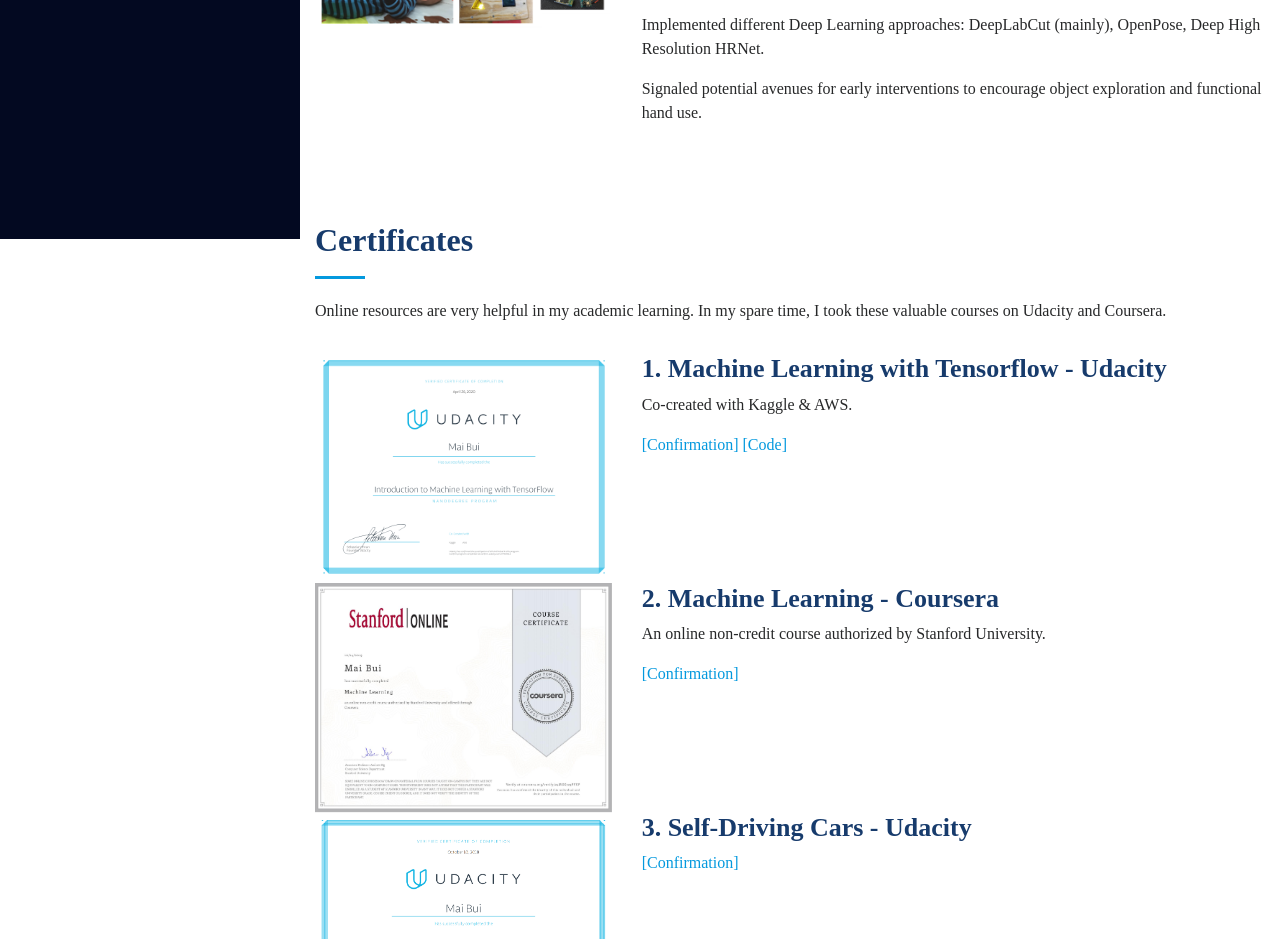
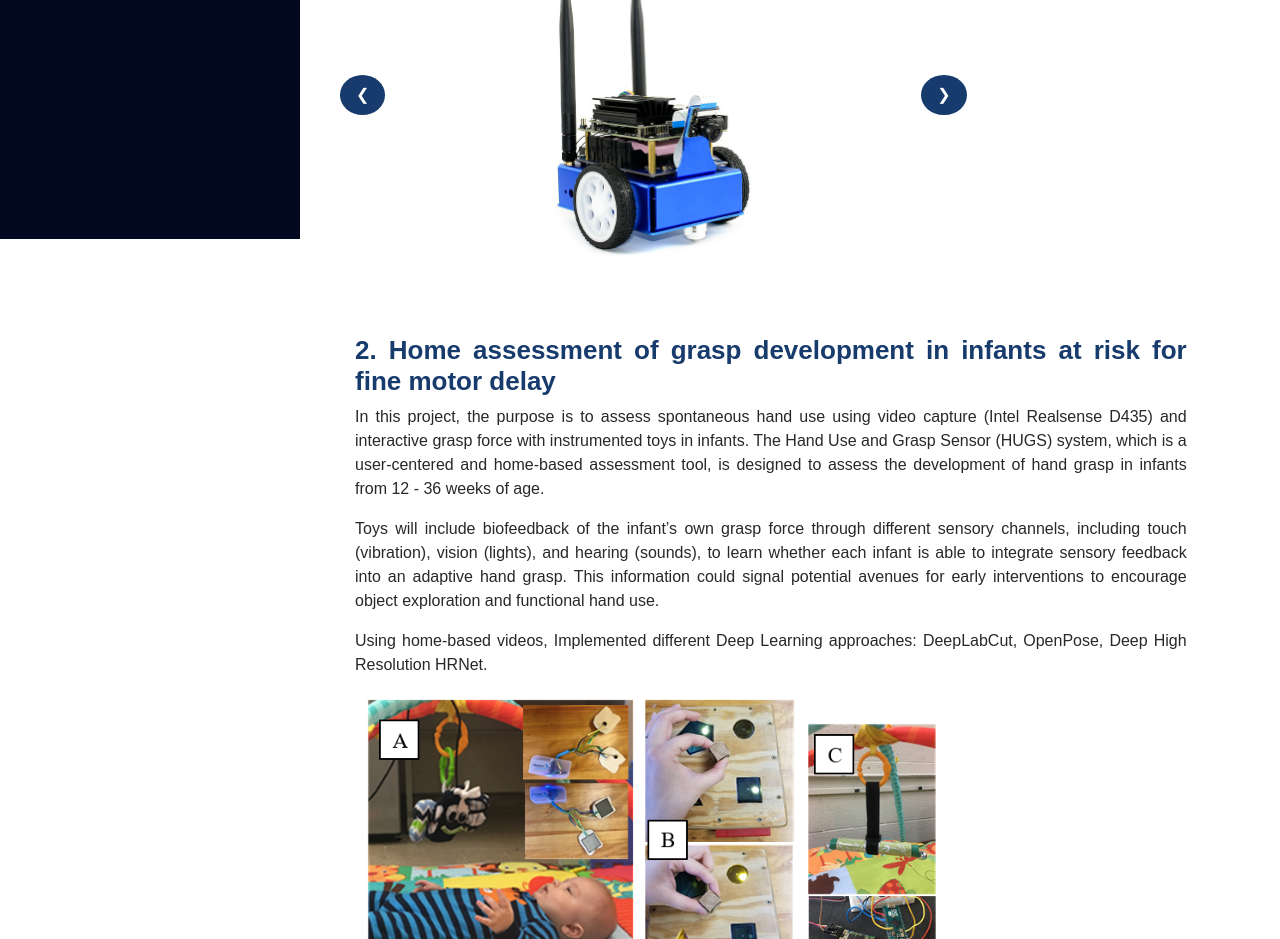
Before and after one commit to maipbui/maipbui.github.io, a plain HTML site: page projects.html in a window 1280 px wide. Shown: the part 561-1500 px from the top of the page. Drawn offline with Linux system fonts and the light colour scheme.

Commit message:
Update content

```diff
--- a/assets/js/main.js
+++ b/assets/js/main.js
@@ -14,3 +14,21 @@
     }
   });
 })(jQuery);
+
+var slideIndex = 1;
+showDivs(slideIndex);
+
+function plusDivs(n) {
+  showDivs(slideIndex += n);
+}
+
+function showDivs(n) {
+  var i;
+  var x = document.getElementsByClassName("mySlides");
+  if (n > x.length) {slideIndex = 1}
+  if (n < 1) {slideIndex = x.length} ;
+  for (i = 0; i < x.length; i++) {
+    x[i].style.display = "none";
+  }
+  x[slideIndex-1].style.display = "block";
+}
--- a/main.css
+++ b/main.css
@@ -1,5 +1,5 @@
 body {
-  font-family: "Fira Sans";
+  font-family: "Fira Sans", sans-serif;
   color: #272829;
 }
 
@@ -13,7 +13,7 @@
 }
 
 h1, h2, h3, h4, h5, h6 {
-  font-family: "Fira Sans";
+  font-family: "Fira Sans", sans-serif;
 }
 
 
@@ -49,7 +49,7 @@
   font-weight: 600;
   -moz-text-align-last: center;
   text-align-last: center;
-  font-family: "Fira Sans";
+  font-family: "Fira Sans", sans-serif;
 }
 
 #header .profile h1 a, #header .profile h1 a:hover {
@@ -242,12 +242,34 @@
   color: #173b6c;
 }
 
-/*--------------------------------------------------------------
-# Certificates Section
---------------------------------------------------------------*/
+#projects {
+  margin-left: 40px;
+  text-align: justify;
+}
 
-.certificates .content h3 {
-  font-weight: 700;
-  font-size: 26px;
-  color: #173b6c;
+.pj-button{
+  border:none;
+  display:inline-block;
+  padding:8px 16px;
+  color:#fff;
+  background-color:#173b6c;
+  cursor:pointer;
+  white-space:nowrap;
+  border-radius: 50%;
 }
+
+.pj-display-left{
+  position:absolute;
+  top:50%;
+  left:0%;
+  transform:translate(0%,-50%);
+  -ms-transform:translate(-0%,-50%)
+}
+
+.pj-display-right{
+  position:absolute;
+  top:50%;
+  right:0%;
+  transform:translate(0%,-50%);
+  -ms-transform:translate(0%,-50%)
+}
--- a/projects.html
+++ b/projects.html
@@ -69,65 +69,64 @@
         </div>
 
         <div class="row">
-          <div class="col-lg-4">
-            <img src="assets/img/projects/project-1-robot.jpg" class="img-fluid" alt="">
-          </div>
-          <div class="col-lg-8 pt-4 pt-lg-0 content">
+          <div class="col-lg-11 content">
             <h3>1. Autonomous Driving Robot</h3>
-            <p>Worked with a team <a href="https://www.catholic.edu/index.html">@CatholicUniv</a> to develop an autonomous robot using NVIDIA Jetson Nano board and Raspberry Pi Camera. </p>
-            <p>The robot is capable of avoiding obstacles, keeping track of the lane lines, and recognizing determined traffic signs. </p>
-            <p>Applied transfer learning to pre-trained deep learning architecture to optimize the system performance.</p>
-            <p>Deep Learning Frameworks used: PyTorch, TensorFlow. </p>
+            <p>This project aims to integrate autonomous driving robot using NVIDIA Jetson Nano board and Raspberry PI Camera.
+               The purpose of this work is to train the NVIDIA Robot - which is a pre-built robot with a complete Artificial Intelligent (AI) development environment
+               based on the tiny Jetson Nano computer chip, hardcoded using Python platform. </p>
+            <p>Therefore, the robot has the ability to avoid objects (collision avoidance) and keep track to drive safely within the lane lines (road following).
+               Moreover, this autonomous robot can also follow the instruction signs and traffic signs such as a left turn, right turn, stop, and go to a pre-set destination.</p>
+            <p>This work uses PyTorch and Tensorflow to train the model and applies transfer learning to pre-trained deep learning architecture to optimize the system performance.</p>
+            <p>Read more: <a href="https://engineering.catholic.edu/student-experience/senior-design/eecs-sd.html">Senior Design 2020</a></p>
           </div>
 
-          <div class="col-lg-4">
-            <img src="assets/img/projects/project-2-infant.png" class="img-fluid" alt="">
+          <div class="col-lg-8">
+            <img class="mySlides" src="assets/img/projects/pj1/robot.jpg" alt="The autonomous robot" style="width:100%">
+            <img class="mySlides" src="assets/img/projects/pj1/goals.png" alt="The project's goals" style="width:100%">
+            <img class="mySlides" src="assets/img/projects/pj1/poster.png" alt="The project's poster" style="width:100%">
+
+            <button class="pj-button pj-display-left" onclick="plusDivs(-1)">&#10094;</button>
+            <button class="pj-button pj-display-right" onclick="plusDivs(+1)">&#10095;</button>
           </div>
-          <div class="col-lg-8 pt-4 pt-lg-0 content">
+
+          <div class="col-lg-11 content">
+            <br>
+            <br>
+            <br>
             <h3>2. Home assessment of grasp development in infants at risk for fine motor delay</h3>
-            <p>Assessed spontaneous hand use using video capture (Intel Realsense D435) and interactive grasp force with instrumented toys in infants. </p>
-            <p>Implemented different Deep Learning approaches: DeepLabCut (mainly), OpenPose, Deep High Resolution HRNet. </p>
-            <p>Signaled potential avenues for early interventions to encourage object exploration and functional hand use. </p>
-          </div>
+            <p>In this project, the purpose is to assess spontaneous hand use using video capture (Intel Realsense D435) and interactive grasp force with instrumented toys in infants.
+               The Hand Use and Grasp Sensor (HUGS) system, which is a user-centered and home-based assessment tool, is designed to assess the development of hand grasp in infants from 12 - 36 weeks of age.</p>
+            <p>Toys will include biofeedback of the infant’s own grasp force through different sensory channels, including touch (vibration), vision (lights), and hearing (sounds), to learn whether each infant is able to integrate sensory feedback into an adaptive hand grasp.
+               This information could signal potential avenues for early interventions to encourage object exploration and functional hand use.</p>
+            <p>Using home-based videos, Implemented different Deep Learning approaches: DeepLabCut, OpenPose, Deep High Resolution HRNet.</p>
+         </div>
+
+         <div class="col-lg-8">
+           <img src="assets/img/projects/pj2/infant.png" alt="Babytoy" style="width:100%">
+           <br>
+           <br>
+           <br>
+         </div>
         </div>
-      </div>
-    </section><!-- End Projects Section -->
 
-    <section id="certificates" class="certificates">
-      <div class="container">
         <div class="section-title">
-          <h2>Certificates</h2>
-          <p>Online resources are very helpful in my academic learning. In my spare time, I took these valuable courses on Udacity and Coursera.</p>
+          <h2>Site Projects</h2>
         </div>
 
         <div class="row">
           <div class="col-lg-4">
-            <img src="assets/img/certificates/certificate-tensorflow-udacity.png" class="img-fluid" alt="">
+            <img src="assets/img/site-projects/sudoku.png" class="img-fluid" alt="Sudoku Demo">
           </div>
           <div class="col-lg-8 pt-4 pt-lg-0 content">
-            <h3>1. Machine Learning with Tensorflow - Udacity</h3>
-            <p>Co-created with Kaggle & AWS.</p>
-            <p><a href="https://confirm.udacity.com/374DHSL6">[Confirmation]</a>
-               <a href="https://github.com/maipbui/ml-tensorflow-udacity">[Code]</a></p>
-          </div>
-
-          <div class="col-lg-4">
-            <img src="assets/img/certificates/certificate-ml-coursera.jpeg" class="img-fluid" alt="">
-          </div>
-          <div class="col-lg-8 pt-4 pt-lg-0 content">
-            <h3>2. Machine Learning - Coursera</h3>
-            <p>An online non-credit course authorized by Stanford University. </p>
-            <p><a href="https://www.coursera.org/account/accomplishments/verify/24MGG723PFEP">[Confirmation]</a></p>
-          </div>
-
-          <div class="col-lg-4">
-            <img src="assets/img/certificates/certificate-selfdrivingcars-udacity.png" class="img-fluid" alt="">
-          </div>
-          <div class="col-lg-8 pt-4 pt-lg-0 content">
-            <h3>3. Self-Driving Cars - Udacity</h3>
-            <p><a href="https://confirm.udacity.com/RUPPM7GR">[Confirmation]</a></p>
+            <h3>Sudoku Game</h3>
+            <p>A Sudoku Visualization in python using pygame library and automate the game using backtracking algorithm.</p>
+            <p><a href="https://github.com/maipbui/sudoku">[Source Code]</a></p>
           </div>
         </div>
+
+      </div>
+    </section><!-- End Projects Section -->
+
   </main><!-- End #main -->
 
   <!-- Vendor JS Files -->
```
Also changed, not shown: assets/img/certificates/certificate-ml-coursera.jpeg (deleted), assets/img/certificates/certificate-selfdrivingcars-udacity.png (deleted), assets/img/certificates/certificate-tensorflow-udacity.png (deleted), assets/img/projects/pj1/goals.png (added), assets/img/projects/pj1/poster.png (added), assets/img/projects/pj1/robot.jpg (renamed from assets/img/projects/project-1-robot.jpg), assets/img/projects/pj2/infant.png (renamed from assets/img/projects/project-2-infant.png), assets/img/site-projects/sudoku.png (added), 4 other files.
